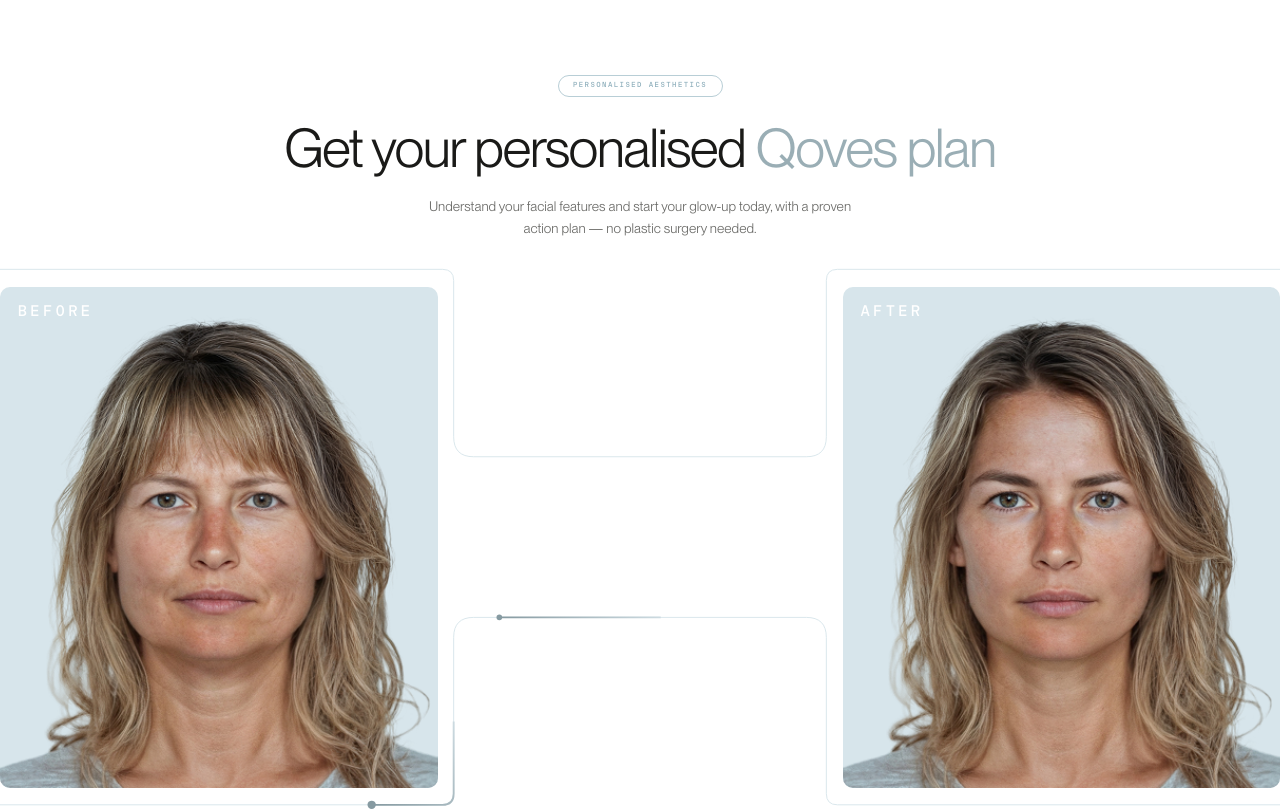
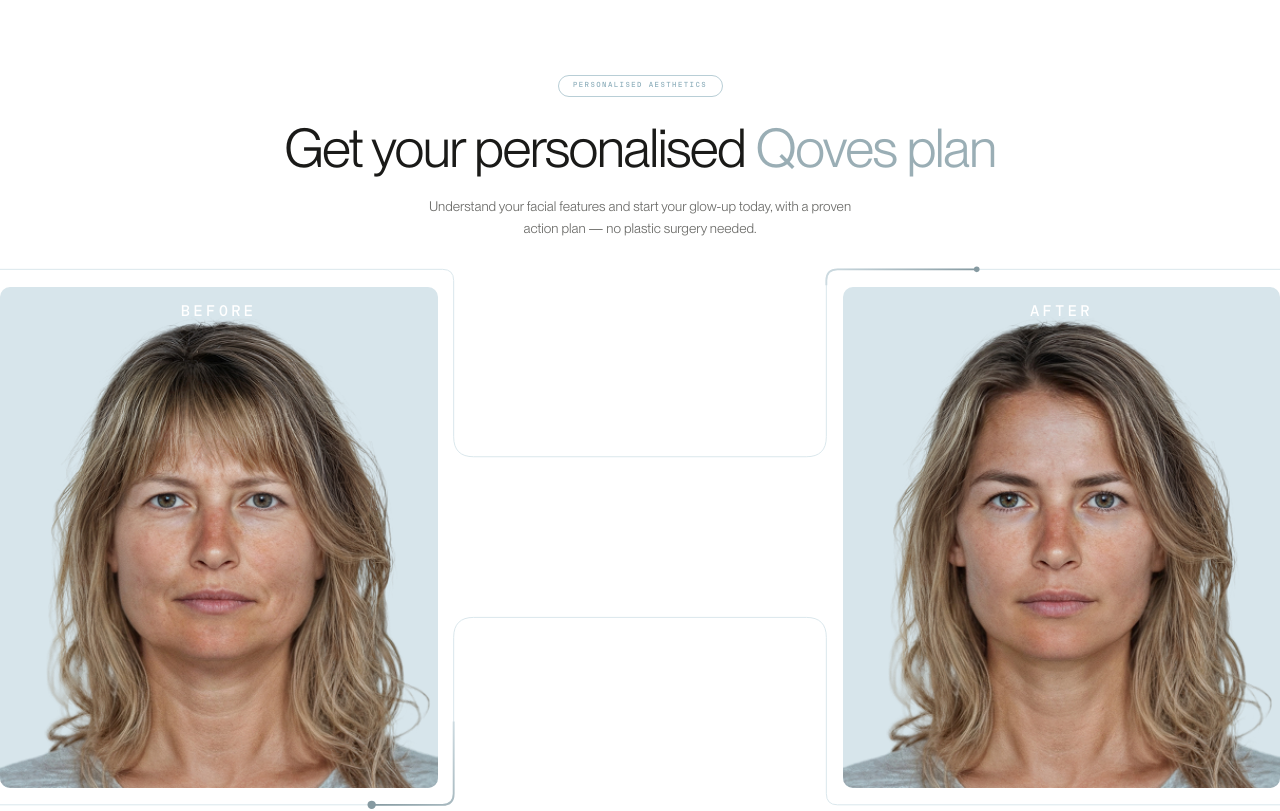
Before and after one commit to ABF00711/Quoves_Frontend-Next.js-, a Next.js app: page / in a window 1280 px wide. Shown: the top 811 px of the page. Built offline with nearby package versions, Linux system fonts and the light colour scheme.

Commit message:
refactp(HeroSection): move compare labels to center

```diff
--- a/src/components/sections/HeroSection/HeroSection.module.scss
+++ b/src/components/sections/HeroSection/HeroSection.module.scss
@@ -95,13 +95,14 @@
 .compareLabel {
   position: absolute;
   top: 16px;
-  left: 18px;
+  left: 50%;
+  transform: translateX(-50%);
   z-index: 2;
   font-size: 16.15px;
   font-weight: 400;
   letter-spacing: 0.2em;
   text-transform: uppercase;
-  color: #ffff;
+  color: #fff;
   font-family: $font-mono;
 }
 
--- a/src/components/sections/HeroSection/index.tsx
+++ b/src/components/sections/HeroSection/index.tsx
@@ -156,6 +156,9 @@
         trailEl.setAttribute('stroke-dashoffset', String(TAIL_LEN - headLen));
       }
 
+      // Pixel separation between the two dots along the path
+      const SEP_PX = 2300;
+
       let anim1: gsap.core.Tween;
       let anim2: gsap.core.Tween;
 
@@ -164,9 +167,12 @@
         onUpdate() { syncTrail(t1, g1, anim1); },
       });
       anim2 = gsap.to(d2, {
-        motionPath: motionOpts, duration: 8, delay: 0.55, repeat: -1, ease: 'none',
+        motionPath: motionOpts, duration: 8, repeat: -1, ease: 'none',
         onUpdate() { syncTrail(t2, g2, anim2); },
       });
+      // Pre-seek dot2 so both dots appear immediately at the right positions
+      anim2.progress(1 - SEP_PX / totalLength);
+      syncTrail(t2, g2, anim2);
     }, 150);
 
     return () => {
```
